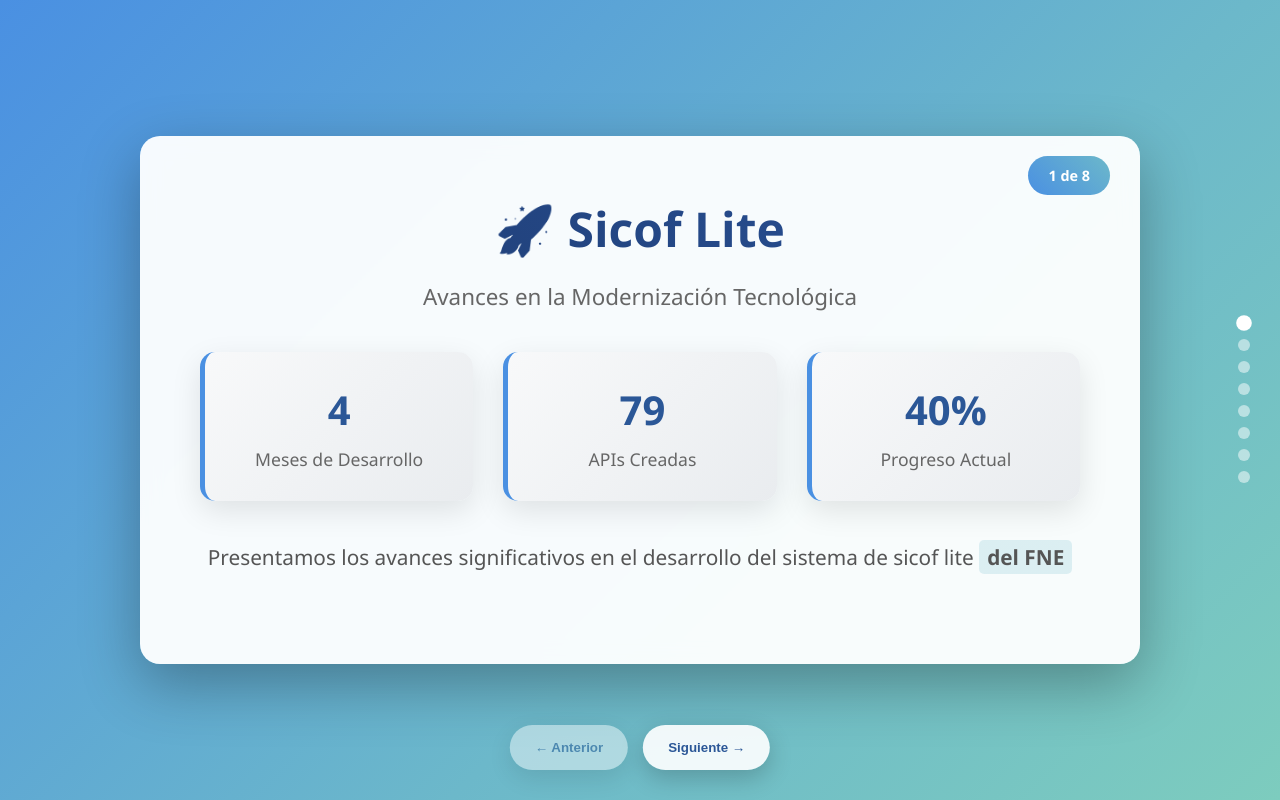
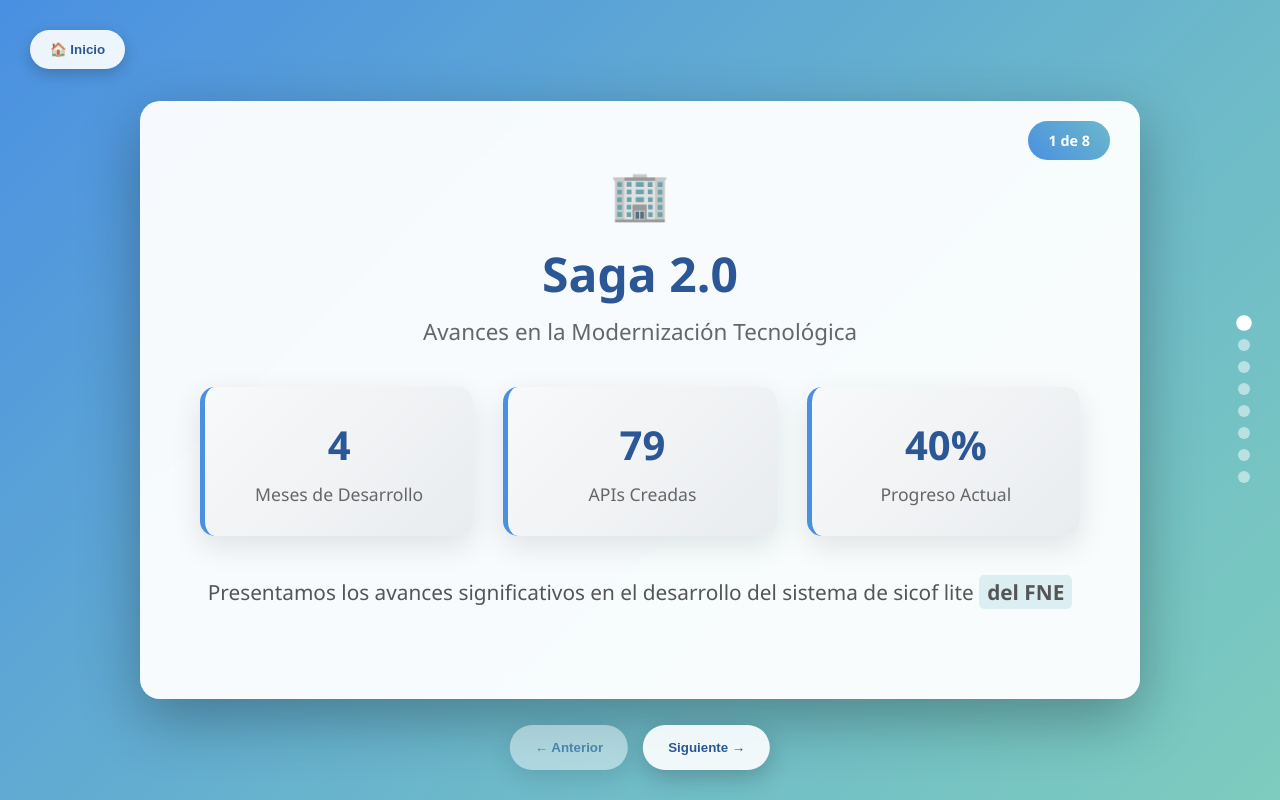
Before and after one commit to erika1390/FNE_Documentacion, a plain HTML site: page saga2PPT.html in a window 1280 px wide. Drawn offline with Linux system fonts and the light colour scheme.

Commit message:
Presentacion Junio 2025

```diff
--- a/saga2PPT.html
+++ b/saga2PPT.html
@@ -3,7 +3,7 @@
 <head>
     <meta charset="UTF-8">
     <meta name="viewport" content="width=device-width, initial-scale=1.0">
-    <title>Sistema FNE - Presentación Ejecutiva</title>
+    <title>Saga 2.0</title>
     <style>
         * {
             margin: 0;
@@ -17,7 +17,27 @@
             color: #333;
             overflow-x: hidden;
         }
+        .home-btn {
+            position: fixed;
+            top: 30px;
+            left: 30px;
+            background: rgba(255, 255, 255, 0.9);
+            border: none;
+            padding: 12px 20px;
+            border-radius: 25px;
+            cursor: pointer;
+            font-weight: bold;
+            color: #2B5797;
+            z-index: 1000;
+            transition: all 0.3s ease;
+            box-shadow: 0 5px 15px rgba(0, 0, 0, 0.2);
+        }
 
+        .home-btn:hover {
+            background: #4A90E2;
+            color: white;
+            transform: scale(1.05);
+        }
         .presentation-container {
             max-width: 1200px;
             margin: 0 auto;
@@ -93,7 +113,12 @@
             margin-bottom: 20px;
             color: #2a5298;
         }
-
+        .title {
+            font-size: 3rem;
+            font-weight: bold;
+            color: #2B5797;
+            margin-bottom: 10px;
+        }
         .subtitle {
             font-size: 1.4rem;
             color: #666;
@@ -337,15 +362,20 @@
                 max-width: 350px;
             }
         }
+
+
     </style>
 </head>
 <body>
+    <!-- Botón Ir al Inicio -->
+    <button class="home-btn" onclick="goToIndex()">🏠 Inicio</button>
     <div class="presentation-container">
         <!-- Slide 1: Título -->
         <div class="slide active">
             <div class="slide-content">
                 <div class="slide-number">1 de 8</div>
-                <h1>🚀 Sicof Lite</h1>
+                <div class="benefit-icon">🏢</div>
+                <div class="title">Saga 2.0</div>
                 <p class="subtitle">Avances en la Modernización Tecnológica</p>
                 <div class="stats-grid">
                     <div class="stat-card">
@@ -671,6 +701,11 @@
             }
         }
 
+        // Función para ir a la página index
+        function goToIndex() {
+            window.location.href = 'index.html';
+        }
+
         // Navegación con teclado
         document.addEventListener('keydown', (e) => {
             if (e.key === 'ArrowLeft') changeSlide(-1);
```
Also changed, not shown: index.html (+36 -3 lines), sagaLegadoPPT.html (+36 -3 lines), sicofFullPPT.html (+36 -3 lines), sicofLitePPT.html (+36 -3 lines).
